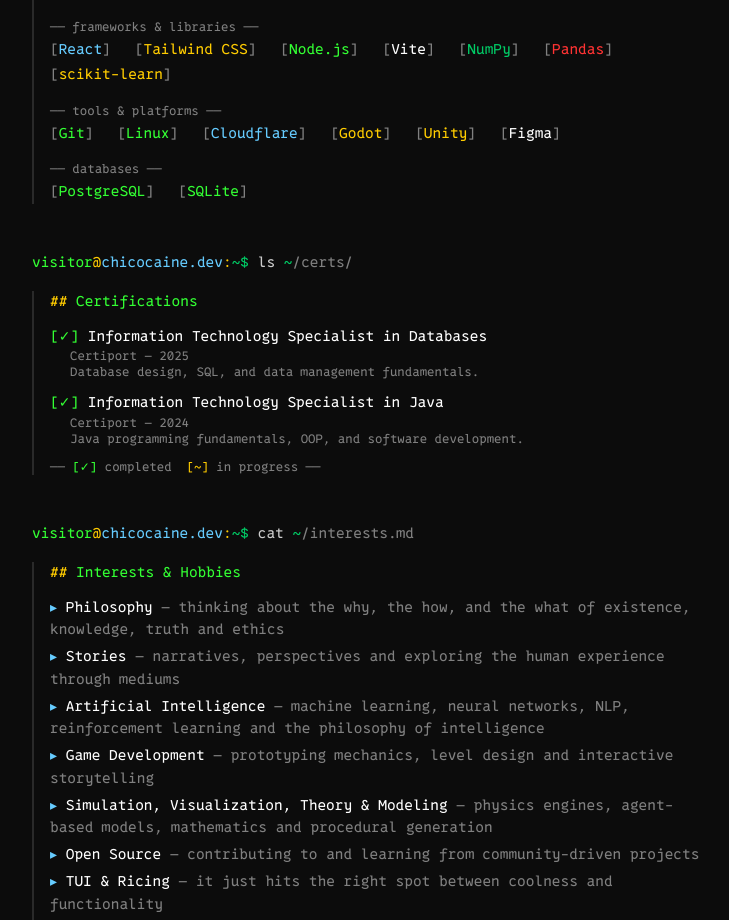
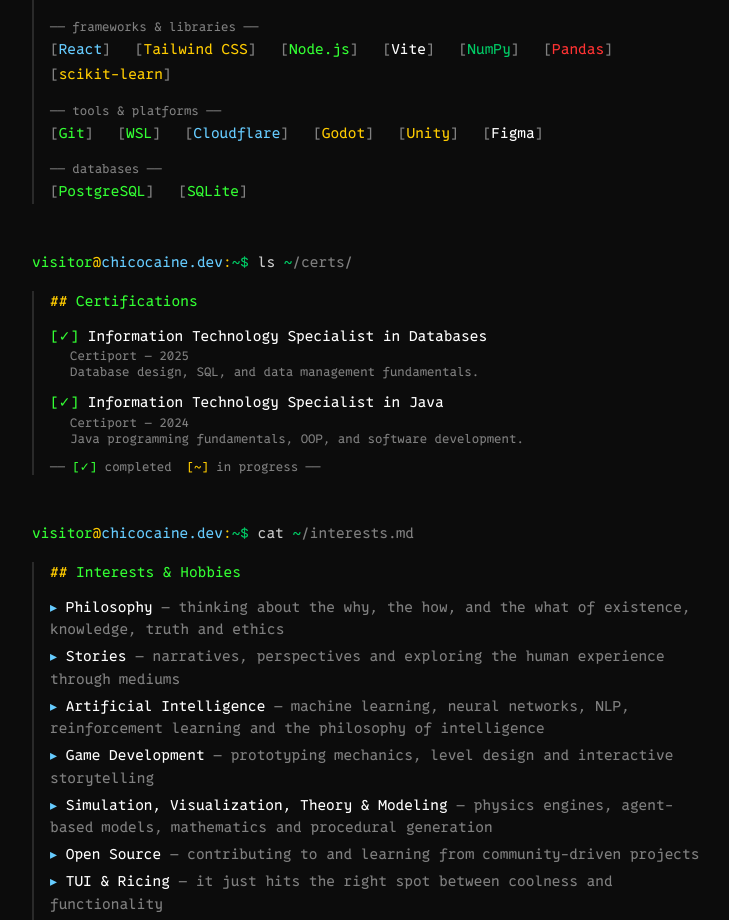
Before and after one commit to chicocaine/chicocaine-dev, a React (Vite) app: page /about in a window 1280 px wide. Shown: the part 968-1888 px from the top of the page, without its empty margins (24-753 px from the left). Built offline with nearby package versions, Linux system fonts and the light colour scheme.

Commit message:
fix(about): update technology label from 'Linux' to 'WSL' for accuracy

```diff
--- a/src/pages/About.tsx
+++ b/src/pages/About.tsx
@@ -227,7 +227,7 @@
                 <span className="text-text-muted select-none">[</span>Git<span className="text-text-muted select-none">]</span>
               </span>
               <span className="text-success">
-                <span className="text-text-muted select-none">[</span>Linux<span className="text-text-muted select-none">]</span>
+                <span className="text-text-muted select-none">[</span>WSL<span className="text-text-muted select-none">]</span>
               </span>
               <span className="text-quaternary">
                 <span className="text-text-muted select-none">[</span>Cloudflare<span className="text-text-muted select-none">]</span>
```
